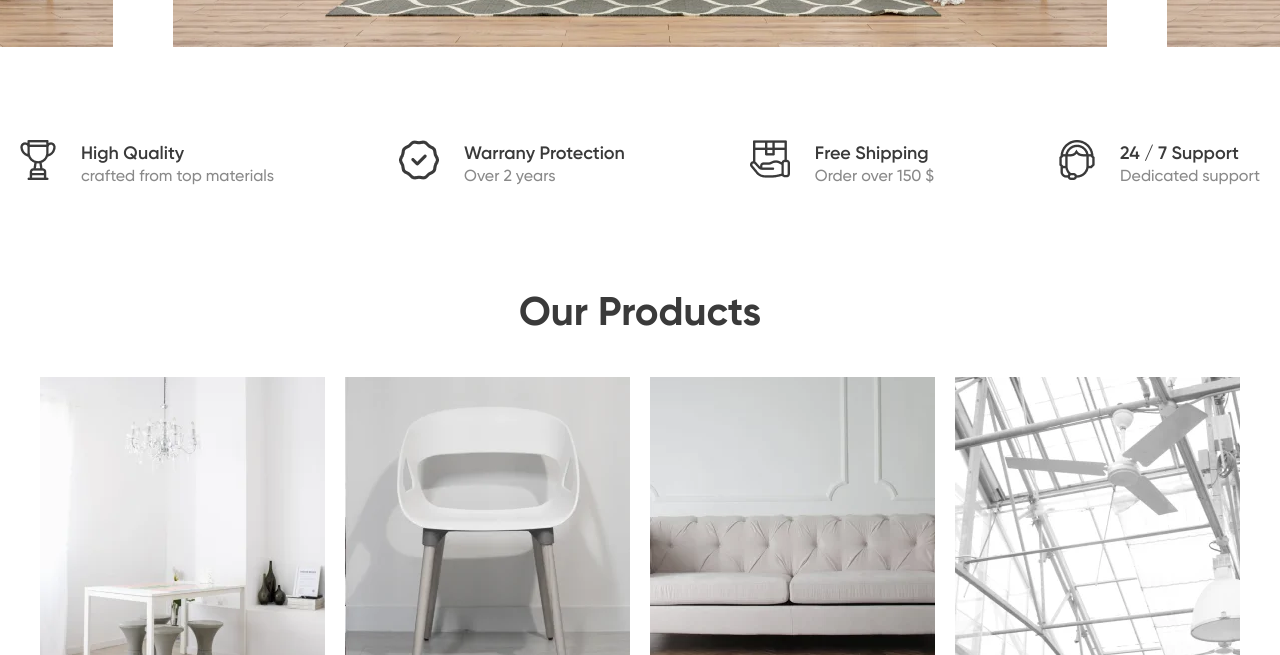
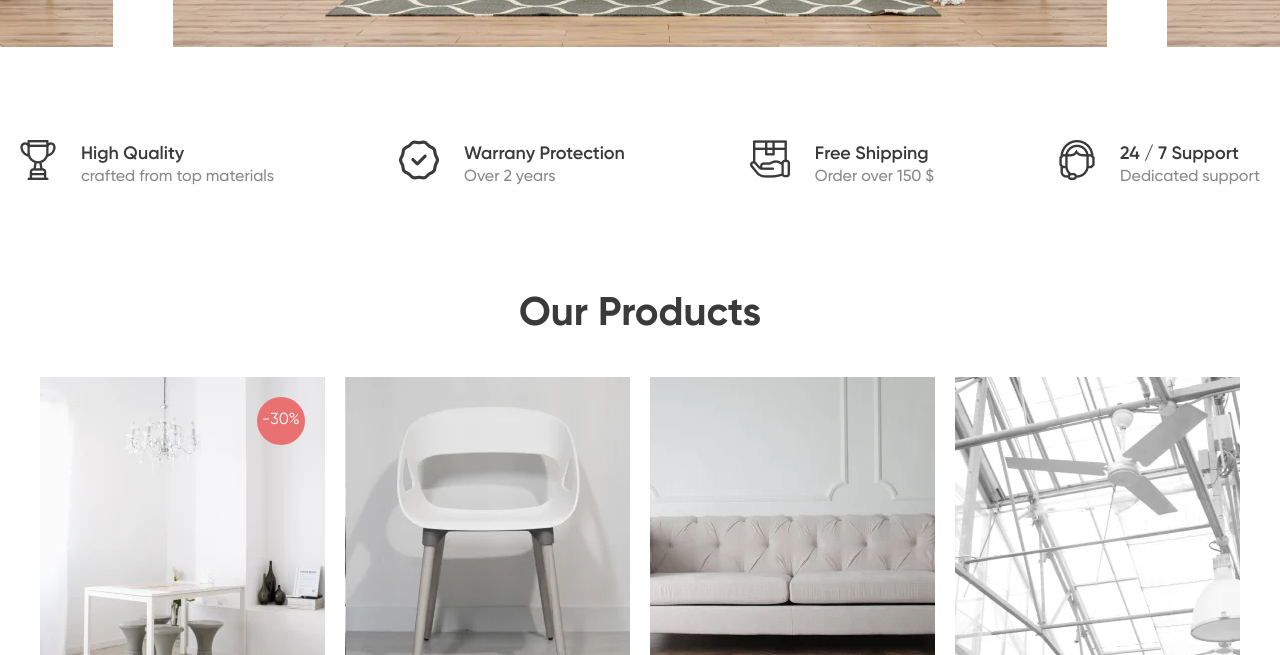
Before and after one commit to GoodGopnik/furnitureShop, a website: page app/index.html in a window 1280 px wide. Shown: the part 796-1451 px from the top of the page. Drawn offline with nearby package versions, Linux system fonts and the light colour scheme.

Commit message:
Добавил акции на товар

```diff
--- a/app/index.html
+++ b/app/index.html
@@ -145,6 +145,7 @@
             <a href="#"><img src="./images/block3/Vector (1).png" alt="">Like</a>
           </div>
         </div>
+        <div class="products_action">-30%</div>
       </div>
 
       <div class="products_block">
--- a/app/scss/style.scss
+++ b/app/scss/style.scss
@@ -320,6 +320,20 @@
         .products_block {
             margin: 10px 10px;
             position: relative;
+            .products_action {
+                position: absolute;
+                width: 48px;
+                height: 48px;
+                background: #E97171;
+                border-radius: 50%;
+                right: 20px;
+                top: 20px;
+                text-align: center;
+                padding-top: 13px;
+                color: $white;
+                font-family: $Gilroy-Regular;
+                font-size: 16px;
+            }
         }
         .products_button {
             font-family: 'Gilroy-SemiBold';
```
Also changed, not shown: app/css/style.min.css, 1 other file.
